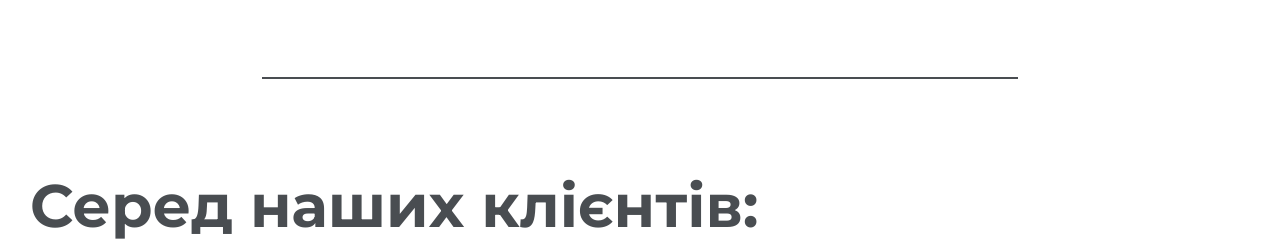
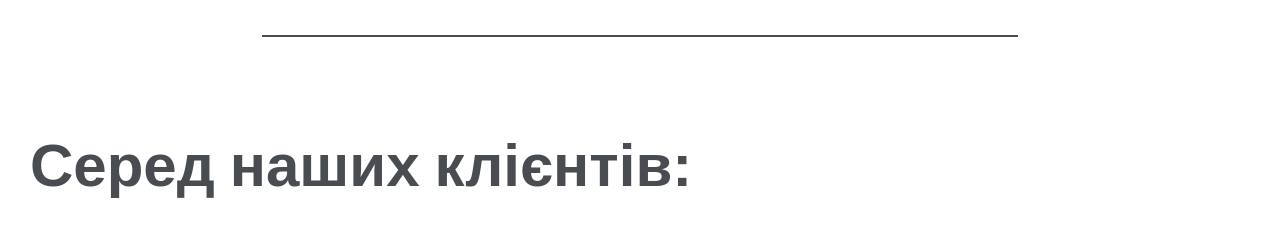
Before and after one commit to Paschenko000/lawnet, a website: page index.html in a window 1280 px wide. Shown: the part 2180-2430 px from the top of the page. Drawn offline with nearby package versions, Linux system fonts and the light colour scheme; files that its build step writes are made by us from their sources.

Commit message:
font changed

```diff
--- a/sass/main.scss
+++ b/sass/main.scss
@@ -1,11 +1,39 @@
 body {
-  font-family: 'Montserrat', sans-serif;
+  font-family: 'Din Pro', sans-serif;
   font-weight: 400;
   overflow-x: hidden;
 }
 
 main {
   background-color: #FFF;
+}
+
+@font-face {
+  font-family: 'Din Pro';
+  src: url('../fonts/DIN-Pro.ttf') format('woff2');
+  font-weight: 400;
+  font-style: normal;
+}
+
+@font-face {
+  font-family: 'Din Pro';
+  src: url('../fonts/DIN-Pro-Italic.ttf') format('woff2');
+  font-weight: 400;
+  font-style: italic;
+}
+
+@font-face {
+  font-family: 'Din Pro';
+  src: url('../fonts/DIN-Pro-Medium.ttf') format('woff2');
+  font-weight: 500;
+  font-style: normal;
+}
+
+@font-face {
+  font-family: 'Din Pro';
+  src: url('../fonts/DIN-Pro-Bold.ttf') format('woff2');
+  font-weight: 600;
+  font-style: normal;
 }
 
 *,
```
Also changed, not shown: fonts/DIN-Pro-Bold.ttf (added), fonts/DIN-Pro-Italic.ttf (added), fonts/DIN-Pro-Medium.ttf (added), fonts/DIN-Pro.ttf (added), img/Ellipse.svg (deleted), img/facebook.svg (deleted), img/instagram.svg (deleted), img/telegram.svg (deleted), 2 other files.
